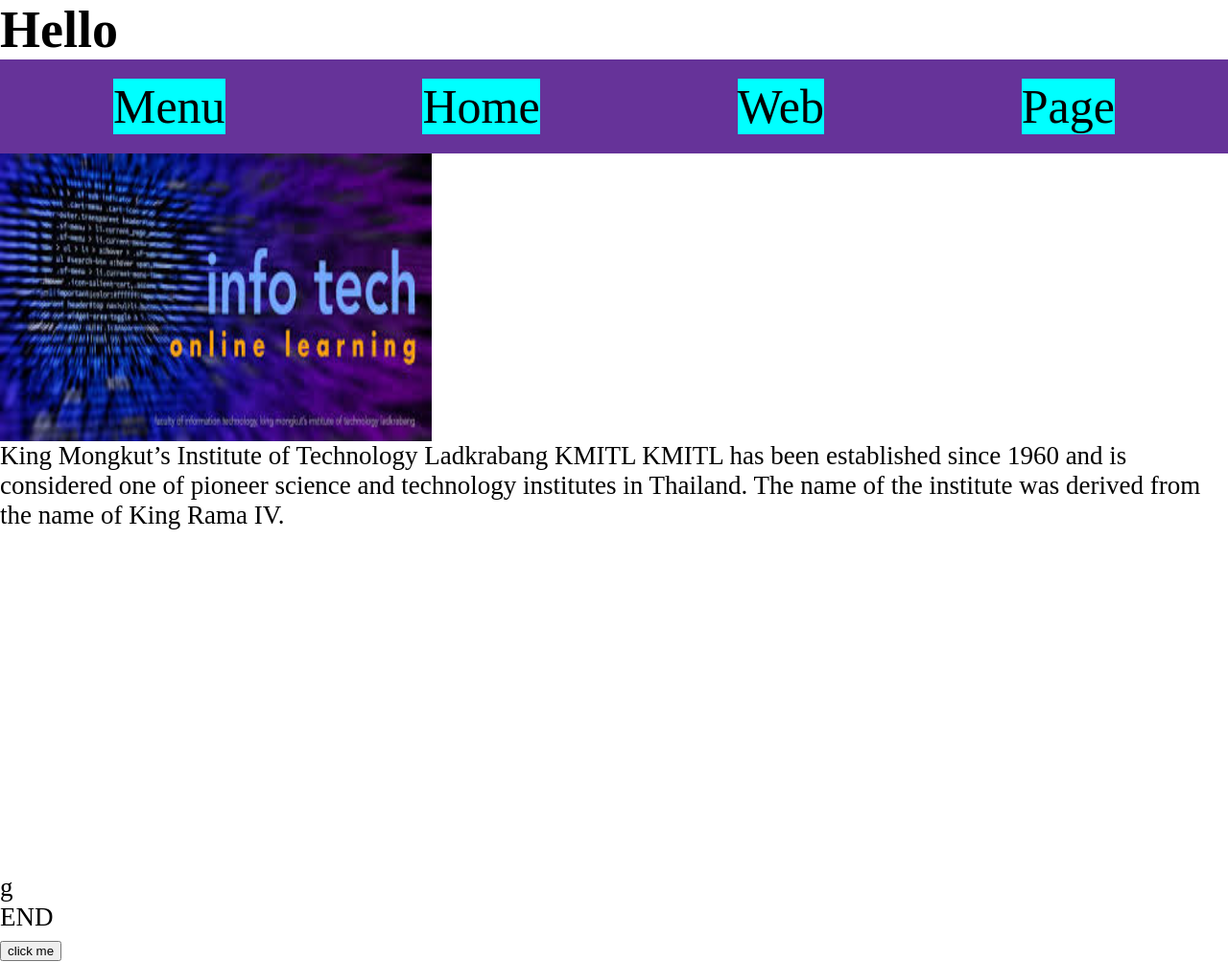
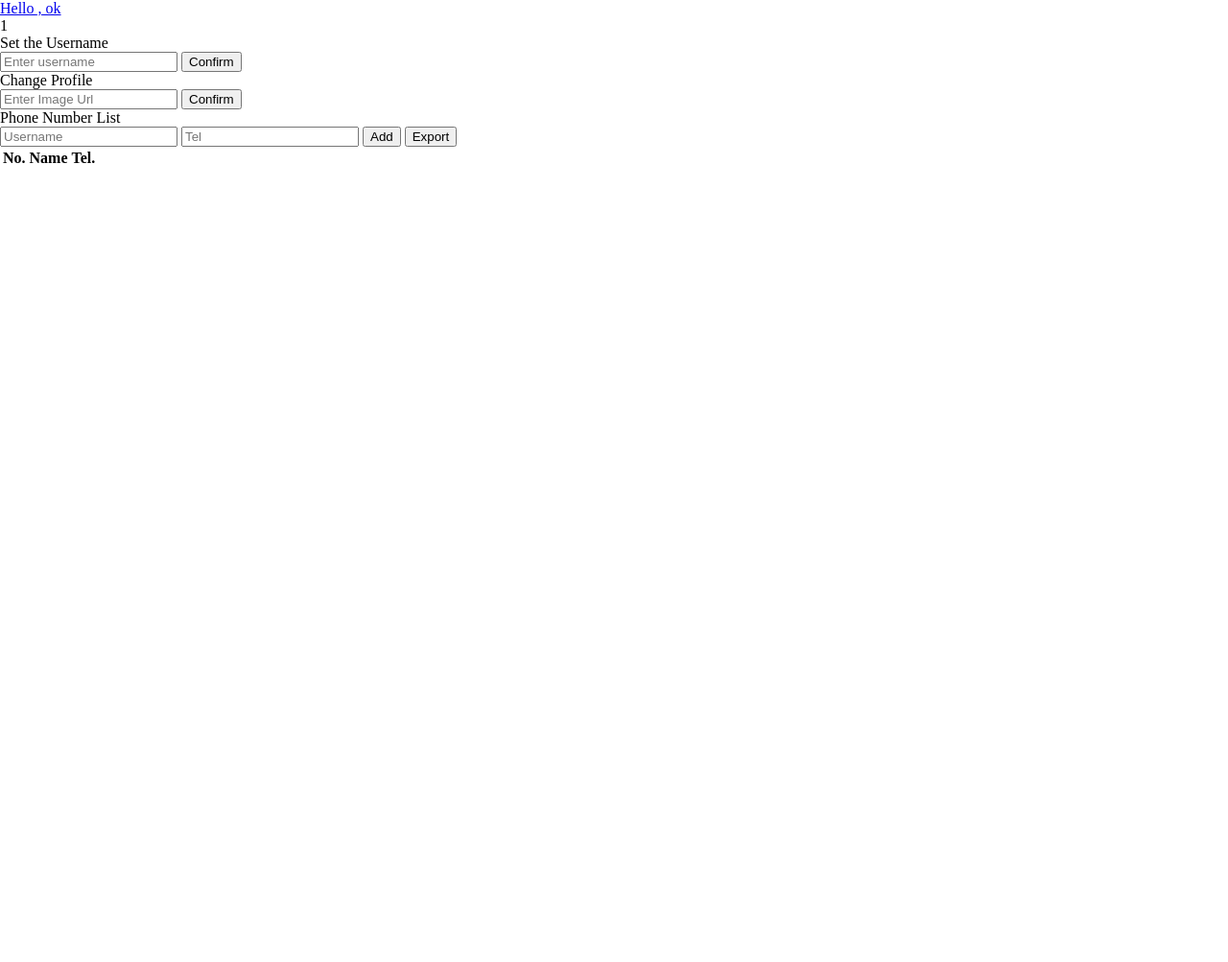
Before and after one commit to malogusto/ITF-67070181, a plain HTML site: page index.html in a window 1280 px wide. Shown: the whole page at 96% size. After the commit the page ends 800 px from the top, so only its background shows below. Drawn offline with Linux system fonts and the light colour scheme.

Commit message:
Update index.html

```diff
--- a/index.html
+++ b/index.html
@@ -1,34 +1,59 @@
 <!DOCTYPE html>
 <html lang="en">
+
 <head>
     <meta charset="UTF-8">
     <meta name="viewport" content="width=device-width, initial-scale=1.0">
+    <link rel="stylesheet" href="style.css">
     <title>Document</title>
-    <link rel="stylesheet" href="style.css">
 </head>
+
 <body>
-    <h1>Hello</h1>
-    <nav class="navbar">
-        <div class="navitem">Menu</div>
-        <div class="navitem">Home</div>
-        <div class="navitem">Web</div>
-        <div class="navitem">Page</div>
-    </nav>
-    <body class = "title">
-        <img src="download.jpg" alt="ITF">
-        <div class="title-txt">
-            King Mongkut’s Institute of Technology Ladkrabang KMITL KMITL has been established since 1960 and is considered one of
-            pioneer science and technology institutes in Thailand. The name of the institute was derived from the name of King Rama IV.
+    <div class="main">
+        <div class="para">
+            <a target="_blank" href="https://www.instagram.com/tobynaja" class="linktoProfile">
+                <p id="username">Hello , ok</p>
+            </a>
         </div>
-        <p>g</p>
-    </body>
-    <footer class = foot>
-        <div class = End>
-            END
+        <div id="profile" class="image">
+            <!-- <img id="profile" src="" alt=""> -->
+            <div class="imgs">
+                <p>1</p>
+            </div>
         </div>
-            <a href="https://www.it.kmitl.ac.th/en/#:~:text=Admission%20Available%20Ph.D.%20in%20Information">
-                <button>click me</button>
-            </a>
-    </footer>
+        <div class="box">
+            <div class="puser">
+                <p>Set the Username</p>
+            </div>
+            <input id="inputUsername" placeholder="Enter username" type="text">
+            <button onclick="setUsername()">Confirm</button>
+        </div>
+        <div class="box">
+            <div class="puser">
+                <p>Change Profile</p>
+            </div>
+            <input id="inputImage" placeholder="Enter Image Url" type="text">
+            <button onclick="setImage()">Confirm</button>
+        </div>
+        <div class="phone">
+            <p>Phone Number List</p>
+            <div class="box">
+                <input id="inputName" placeholder="Username" type="text">
+                <input id="inputPhone" placeholder="Tel" type="text">
+                <button onclick="addName()">Add</button>
+                <button onclick="saveCSV()">Export</button>
+            </div>
+            <table id="create">
+                <tr>
+                    <th>No.</th>
+                    <th>Name</th>
+                    <th>Tel.</th>
+                </tr>
+            </table>
+        </div>
+    </div>
+    <script src="script.js"></script>
+
 </body>
+
 </html>
```
